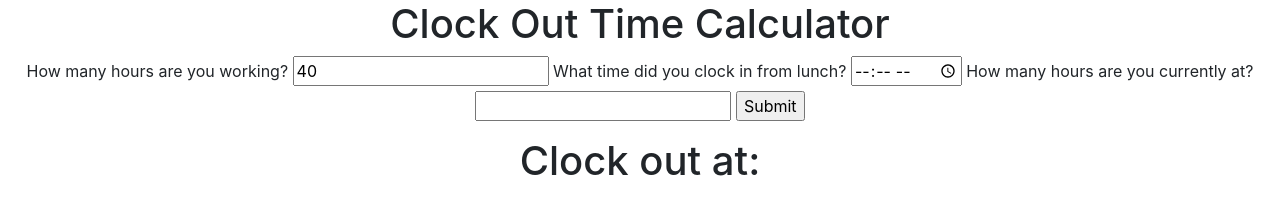
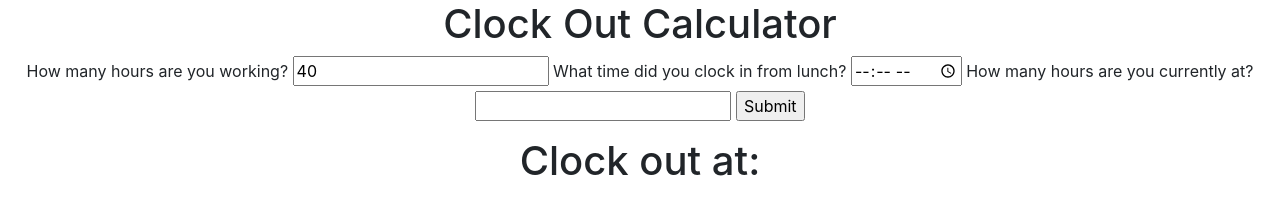
Before and after one commit to scootdev/clock-out-calc, a plain HTML site: page index.html in a window 1280 px wide. Drawn offline with nearby package versions, Linux system fonts and the light colour scheme.

Commit message:
Update index.html

```diff
--- a/index.html
+++ b/index.html
@@ -14,7 +14,7 @@
 <body>
     <div class="row">
         <div class="col">
-            <h1 class="text-center">Clock Out Time Calculator</h1>
+            <h1 class="text-center">Clock Out Calculator</h1>
         </div>
     </div>
     <div class="row">
```
